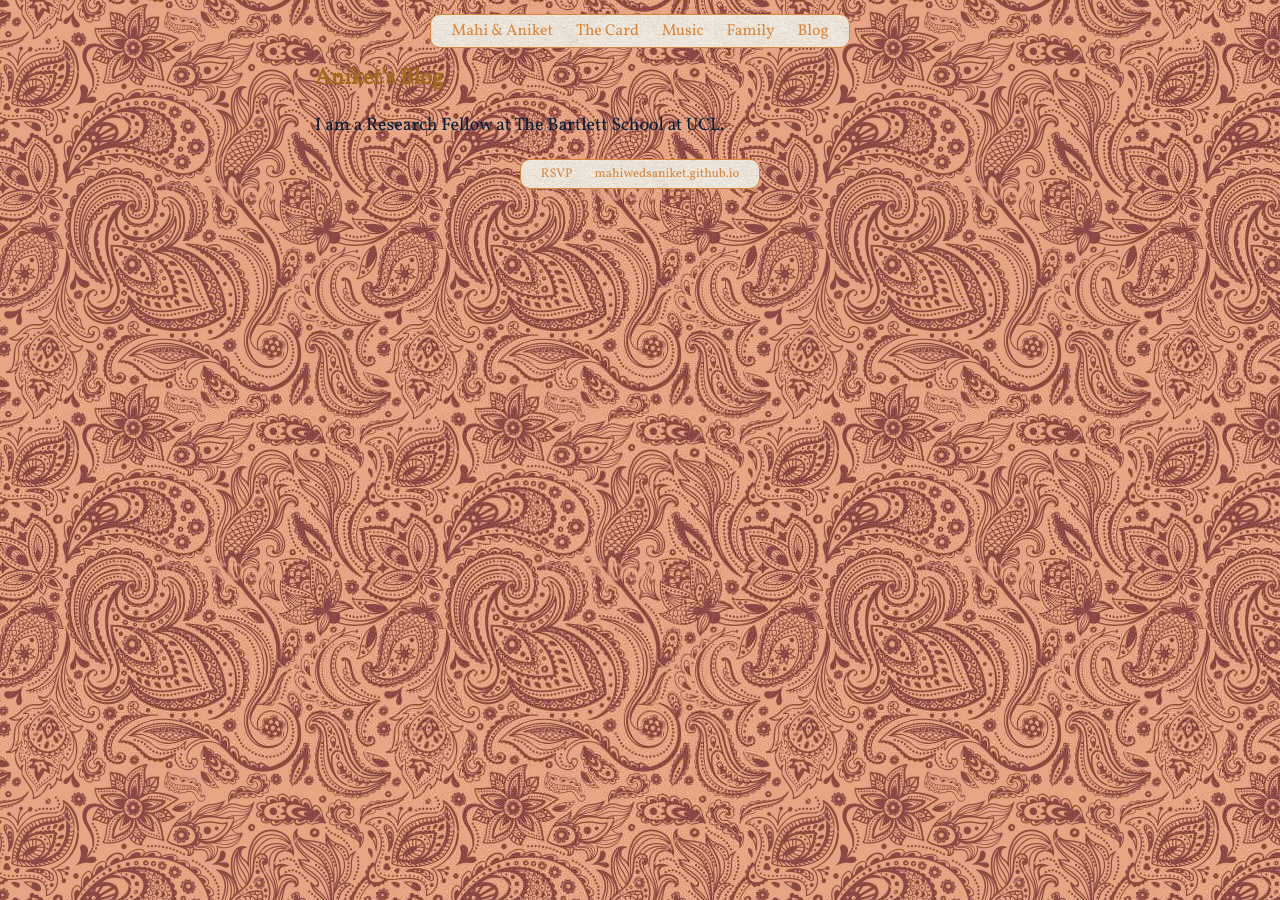
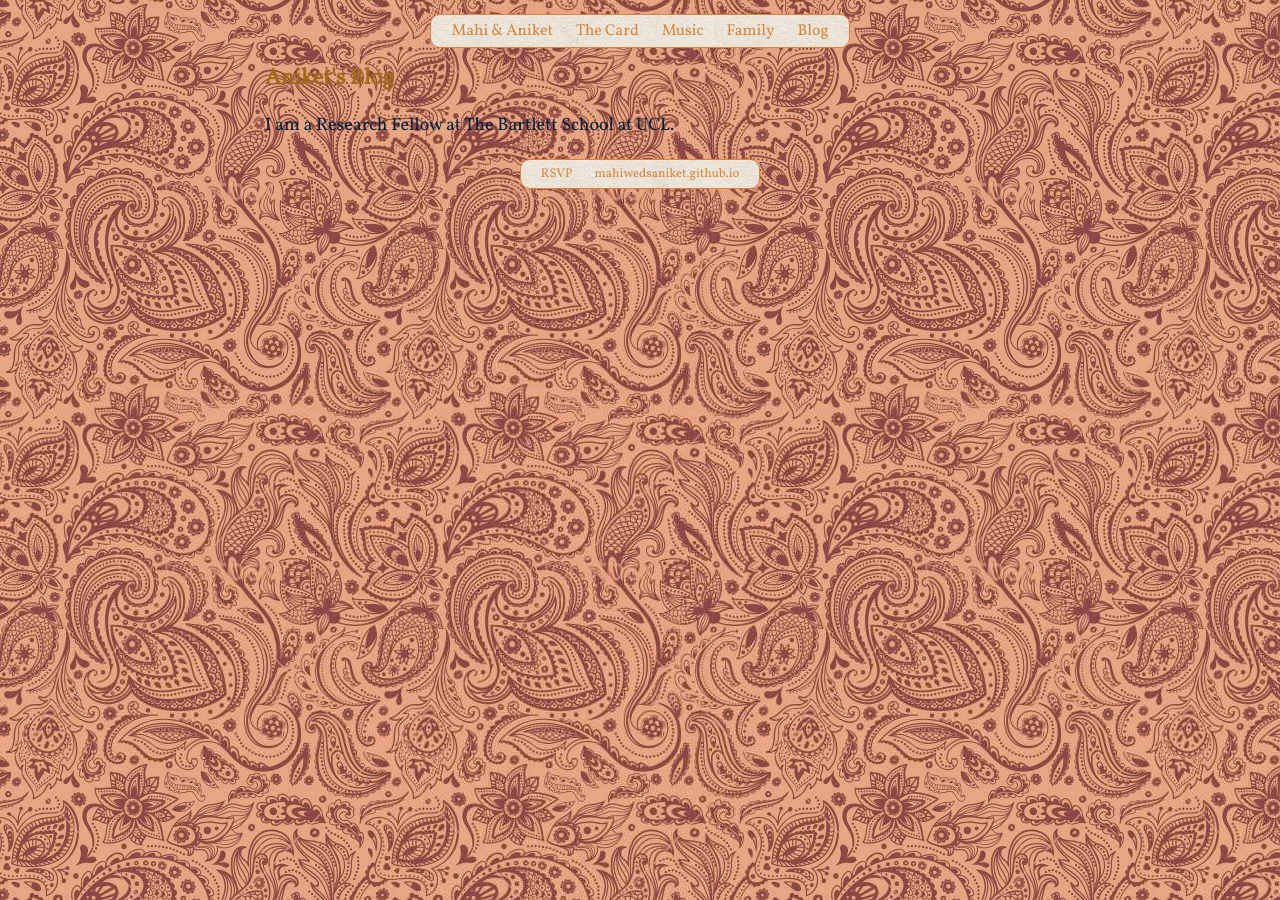
Before and after one commit to mahiwedsaniket/mahiwedsaniket.github.io, a Jekyll site: the page built from cv/index.html, in a window 1280 px wide. Built offline with Jekyll 4.4.1, drawn with Linux system fonts in a browser that asks for light colours.

Commit message:
All done

```diff
--- a/css/main.css
+++ b/css/main.css
@@ -1,6 +1,6 @@
 body {
     margin: 0px auto;
-    width: 650px;
+    width: 750px;
     color: rgb(160,105,30);
     background-color: #F5F3EE;
 	background: url("../fig/fade_blue_gota.jpg") ;
```
